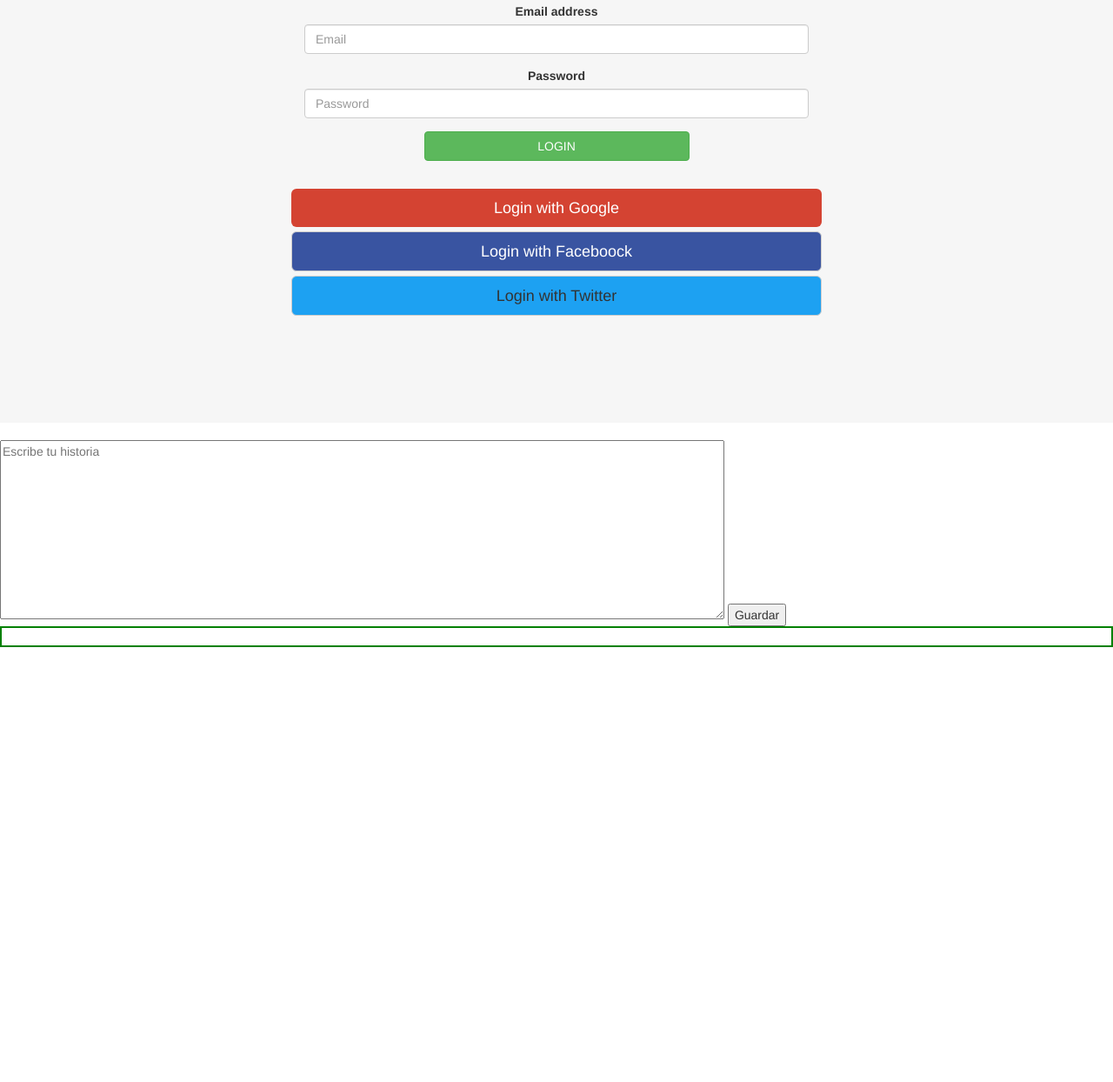
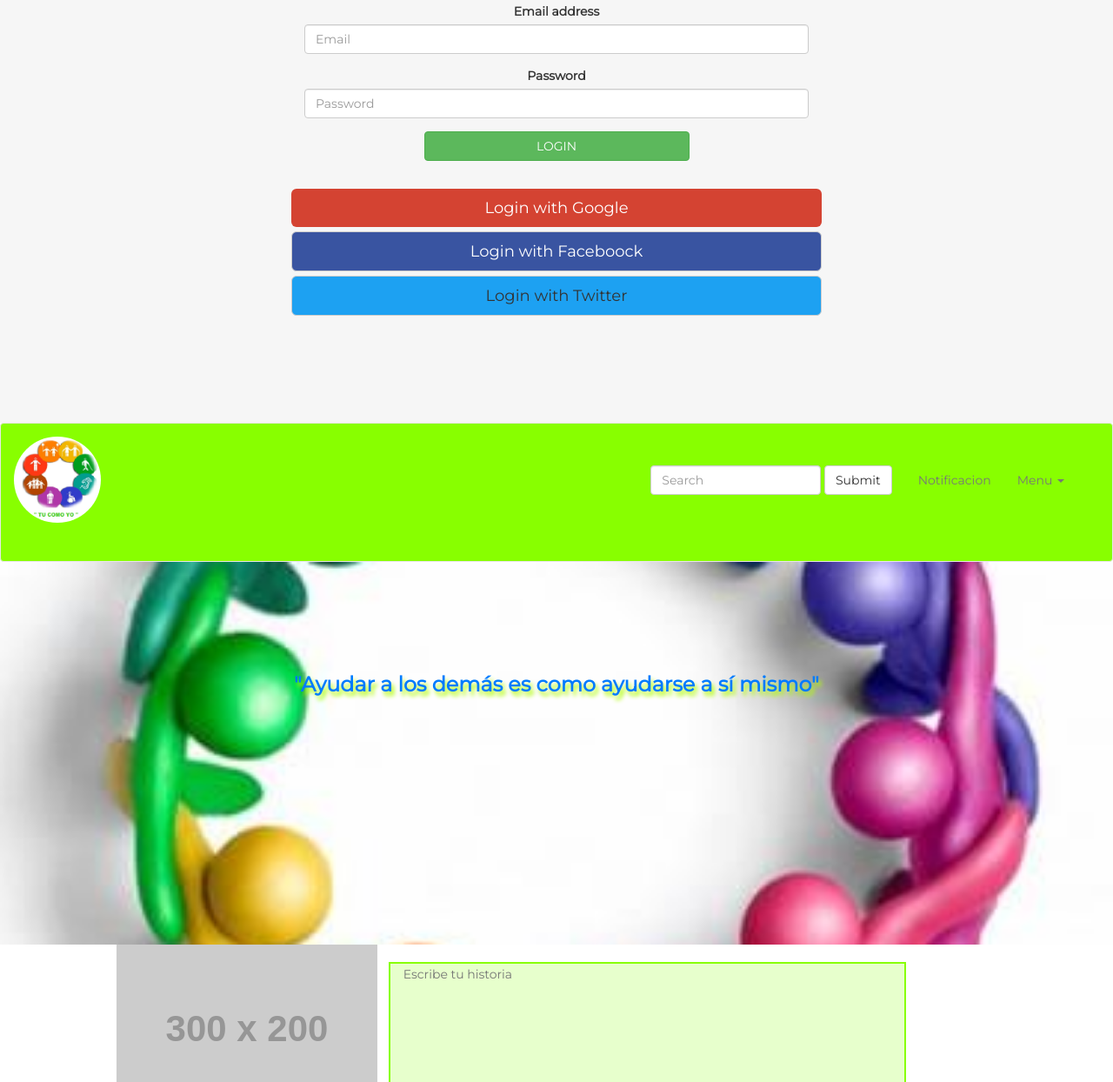
Before and after one commit to RosyG/Red-social-sprint3, a plain HTML site: page index.html in a window 1280 px wide. Shown: the part 314-1558 px from the top of the page at 87% size. Before the commit the page ends 1058 px from the top, so only its background shows below. Drawn offline with nearby package versions, Linux system fonts and the light colour scheme; placeholder pictures from the web are drawn by us.

Commit message:
vista red social

```diff
--- a/css/main.css
+++ b/css/main.css
@@ -1,4 +1,7 @@
-//*section login */
+* {
+  font-family: 'Montserrat', sans-serif;
+}
+/*section login */
 #dsp {
   display: block;
 }
@@ -42,6 +45,63 @@
  color: #fff;
 }
 
+
+/* estilos red social */
+
+a > img {
+  border-radius: 100vw;
+  /* margin-bottom: 100px; */
+  width: 100px;
+}
+
+/* fondo de menu */
+#welcome > nav {
+  background-color: rgb(136, 255, 0);
+  margin: 0px;
+  height:  20vh;
+}
+
+/*barra de menu  */
+#bs-example-navbar-collapse-1 {
+  padding: 5vh;
+}
+/* imagen fondo red */
+.bg-img {
+  background-image: url("../assets/images/red.png");
+  background-repeat: no-repeat;
+  background-size: cover;
+  background-position:center;
+  height: 55vh;
+  padding: 15.5vh;
+}
+
+/* menu de hambueguesa */
+#welcome > nav > div > div.navbar-header > button {
+  background-color: #fff;
+  border: 1px solid blue;
+}
+
+.tx {
+  /* color: rgba(209, 38, 169,0.8); */
+  color: rgb(0, 123, 255);
+  font-size: 1.7em;
+  font-weight: 900;
+  text-shadow: 3px 5px 5px #afff00;
+}
+/*estilo textarea  */
+#text-area {
+  background: rgba(136, 255, 0,0.2);
+  border: none;
+  border: 2px solid rgb(136, 255, 0);
+  font-size: 1em;
+}
+
+/*  boton textarea */
+#guardar {
+  background: #fff;
+  border: none;
+  border: 2px solid rgb(136, 255, 0);
+}
 /*Estilos del perfil del usuario*/
 #container-profile {
   display: block;
@@ -56,3 +116,7 @@
 .email-us {
   color: orange;
 }
+
+ /* #welcome {
+   background-color: rgba(209, 209, 209, 0.1);
+ } */
--- a/index.html
+++ b/index.html
@@ -3,6 +3,7 @@
   <head>
     <meta charset="utf-8">
     <!-- Latest compiled and minified CSS -->
+    <link href="https://fonts.googleapis.com/css?family=Montserrat" rel="stylesheet">
     <link rel="stylesheet" href="https://maxcdn.bootstrapcdn.com/bootstrap/3.3.7/css/bootstrap.min.css" integrity="sha384-BVYiiSIFeK1dGmJRAkycuHAHRg32OmUcww7on3RYdg4Va+PmSTsz/K68vbdEjh4u" crossorigin="anonymous">
     <link rel="stylesheet" href="css/main.css">
     <link rel="icon" type="image/gif" href="#" />
@@ -20,43 +21,102 @@
           </div>
 
           <div class="row">
-            <form class="col-sm-12 col-md-offset-3 col-md-6">
-              <div class="col-sm-4 col-md-12 form-group" id="dsp">
+            <form class="col-xs-12 col-md-offset-3 col-md-6">
+              <div class="col-xs-12 col-md-12 form-group" id="dsp">
                 <label for="exampleInputEmail1">Email address</label>
                 <input type="email" class="form-control dsp" id="exampleInputEmail1" placeholder="Email">
               </div>
-              <div class="col-sm-4 col-md-12 form-group" id="dsp">
+              <div class="col-xs-12 col-md-12 form-group" id="dsp">
                 <label for="exampleInputPassword1">Password</label>
                 <input type="password" class="form-control dsp" id="exampleInputPassword1" placeholder="Password">
               </div>
-              <button type="submit" class="col-sm-12 col-md-offset-3 col-md-6 btn btn-success bt-login" >LOGIN</button>
+              <button type="submit" class="col-xs-12 col-md-offset-3 col-md-6 btn btn-success bt-login" >LOGIN</button>
             </form>
           </div>
 
           <div class="row">
-            <div class="col-sm-12 col-md-offset-3 col-md-6">
+            <div class="col-xs-12 col-md-offset-3 col-md-6">
               <button id="login" type="button" class="btn btn-primary btn-lg btn-block" name="login">Login with Google</button>
               <button id="login1" type="button" class="btn btn-default btn-lg btn-block"  name="login">Login with Faceboock</button>
               <button id="login2" type="button" class="btn btn-default btn-lg btn-block "  name="login"> Login with Twitter</button>
             </div>
           </div>
-
         </div>
     </section>
 
     <section id="welcome">
-      <h1 id="welcome-user"></h1>
-      <textarea id="text-area" placeholder="Escribe tu historia" name="text" rows="10" cols="100"></textarea>
-      <button id="guardar">Guardar</button>
-    </section>
 
-    </section>
+      <nav class="navbar navbar-default ">
+        <div class="container-fluid ">
+          <!-- mobile display -->
+          <div class="navbar-header">
+            <button type="button" class="navbar-toggle collapsed" data-toggle="collapse" data-target="#bs-example-navbar-collapse-1" aria-expanded="false">
+              <span class="sr-only">Toggle navigation</span>
+              <span class="icon-bar"></span>
+              <span class="icon-bar"></span>
+              <span class="icon-bar"></span>
+            </button>
+            <a class="navbar-brand" href="#"><img class="img-log" src="assets/images/logo.png" alt="logo"></a>
+          </div>
 
-    <section id="container-profile">
-      <h3 id="name" class = 'name-us'></h3>
-      <h3 id="email" class = 'email-us'></h3>
+          <!--  menu-->
+          <div class="collapse navbar-collapse" id="bs-example-navbar-collapse-1">
+            <ul class="nav navbar-nav  navbar-right">
+              <li><a href="#">Notificacion</a></li>
+              <li class="dropdown">
+                <a href="#" class="dropdown-toggle" data-toggle="dropdown" role="button" aria-haspopup="true" aria-expanded="false">Menu <span class="caret"></span></a>
+                <ul class="dropdown-menu">
+                  <li><a href="#">Mi perfil</a></li>
+                  <li><a href="#">Chat</a></li>
+                  <li role="separator" class="divider"></li>
+                  <li><a href="#">Contactos</a></li>
+                  <li role="separator" class="divider"></li>
+                  <li><a href="#">Configuracion</a></li>
+                </ul>
+              </li>
+            </ul>
+            <form class="navbar-form navbar-right">
+              <div class="form-group">
+                <input type="text" class="form-control" placeholder="Search">
+              </div>
+              <button type="submit" class="btn btn-default">Submit</button>
+            </form>
+          </div><!-- /.navbar-collapse -->
+        </div><!-- /.container-fluid -->
+      </nav>
 
-    </section>
+      <section class="conteiner">
+        <!-- imagen fondo -->
+        <div class="">
+          <div class="col-xs-12 col-md-12 bg-img text-center">
+            <div class="col-xs-12 col-md-12 ">
+              <p class="col-xs-12 tx">"Ayudar a los demás es como ayudarse a sí mismo"</p>
+            </div>
+           </div>
+        </div>
+
+        <!--contenedor textarea  -->
+        <div class="">
+          <div class="col-xs-12 col-md-12">
+            <div class="col-xs-offset-1 col-xs-3 col-md-offset-1 col-md-3">
+              <img src="http://dummyimage.com/300x200" alt="">
+            </div>
+            <div class="col-xs-12 col-md-6">
+              <h1 id="welcome-user"></h1>
+              <textarea class="col-xs-12"id="text-area" placeholder="Escribe tu historia" name="text" rows="7"></textarea>
+              <button id="guardar">Guardar</button>
+            </div>
+            <div class="col-xs-2 col-md-2">
+              <!--iconos  -->
+            </div>
+          </div>
+        </div>
+      </section>
+
+      </section>
+
+
+
 
 
 
```
Also changed, not shown: assets/images/corazon.png (added), assets/images/red.png (added).
